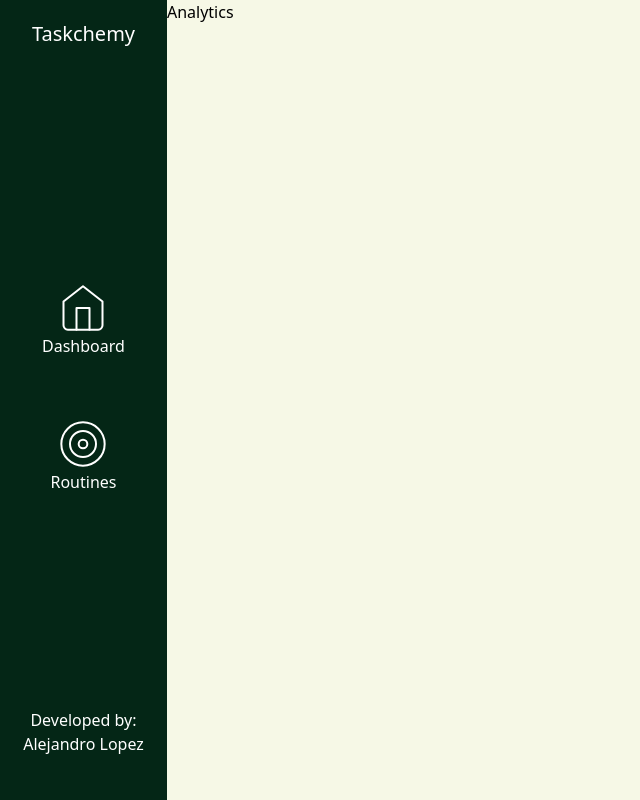
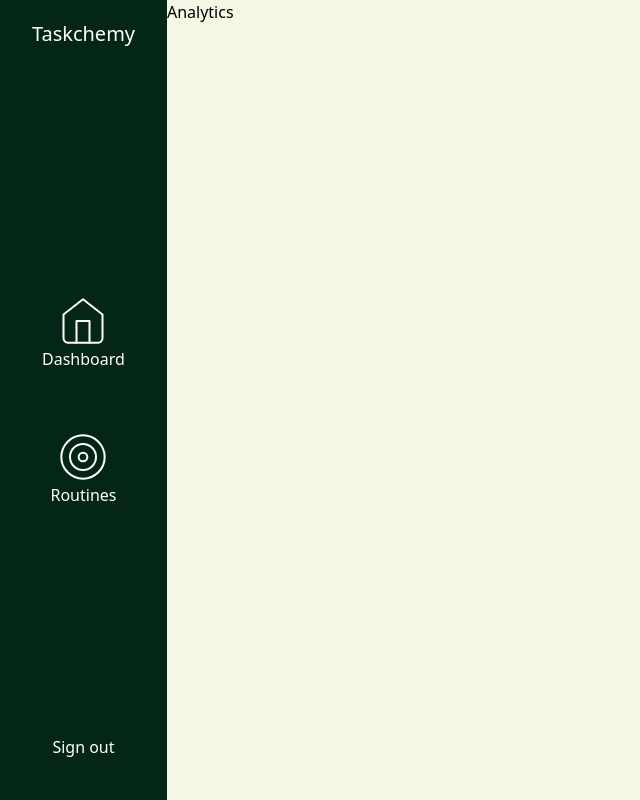
Before and after one commit to AlejandroALopez/taskchemy, a Next.js app: page /analytics in a window 1280 px wide. Shown: the whole page, without its empty margins (0-640 px from the left). Built offline with nearby package versions, Linux system fonts and the light colour scheme.

Commit message:
sign out

```diff
--- a/components/layout/Navigation.js
+++ b/components/layout/Navigation.js
@@ -1,5 +1,6 @@
 import Link from 'next/link';
 import Image from 'next/image';
+import { signOut } from "next-auth/react";
 import homeIcon from '../../public/icons/nav/home.svg';
 import targetIcon from '../../public/icons/nav/target.svg';
 // import chartIcon from '../../public/icons/nav/chart.svg';
@@ -9,7 +10,7 @@ export default function Navigation() {
   return (
     <div className={"flex flex-col items-center bg-darkest h-screen w-48"}>
         <p className={"text-xl mt-5 mb-5 text-white"}>Taskchemy</p>
-        <nav className={"flex flex-col items-center justify-center h-4/5 min-w-full"}>
+        <nav className={"flex flex-col items-center justify-center h-5/6 min-w-full"}>
           <ul className={"flex flex-col items-center"}>
             <Link href='/' className={"flex flex-col w-full items-center justify-center h-28 m-3"}>
               <Image src={homeIcon} alt="dashboard" />
@@ -29,8 +30,7 @@ export default function Navigation() {
             </Link> */}
           </ul>
         </nav>
-        <p className={"text-white"}>Developed by:</p>
-        <p className={"text-white"}>Alejandro Lopez</p>
+        <button className={"text-white"} onClick={() => signOut()}>Sign out</button>
     </div>
   );
 }
--- a/components/tasks/TodayTaskList.tsx
+++ b/components/tasks/TodayTaskList.tsx
@@ -1,4 +1,5 @@
 import { useRouter } from "next/router";
+import { useState } from "react";
 import { TaskProps } from "../../types/TaskTypes";
 import { formatDate } from "@/utils/dateFunctions";
 import TodayTaskItem from "./TodayTaskItem";
--- a/pages/index.tsx
+++ b/pages/index.tsx
@@ -14,7 +14,7 @@ const inter = Inter({ subsets: ["latin"] });
 function Home(props: any) {
   return (
     <main
-      className={`flex flex-col mx-12 my-24 ${inter.className}`}
+      className={`flex h-screen flex-col ${inter.className}`}
     >
       <Fragment>
         <Head>
@@ -24,7 +24,7 @@ function Home(props: any) {
             content="A Next.js app to manage tasks with an alchemy theme!"
           />
         </Head>
-        <div className={"flex flex-row"}>
+        <div className={"flex flex-row mx-12 mt-24"}>
           <TodayTaskList tasks={props.tasks} />
           <TodayRoutines routines={props.routines} />
           {/* <LoginButton /> */}
```
